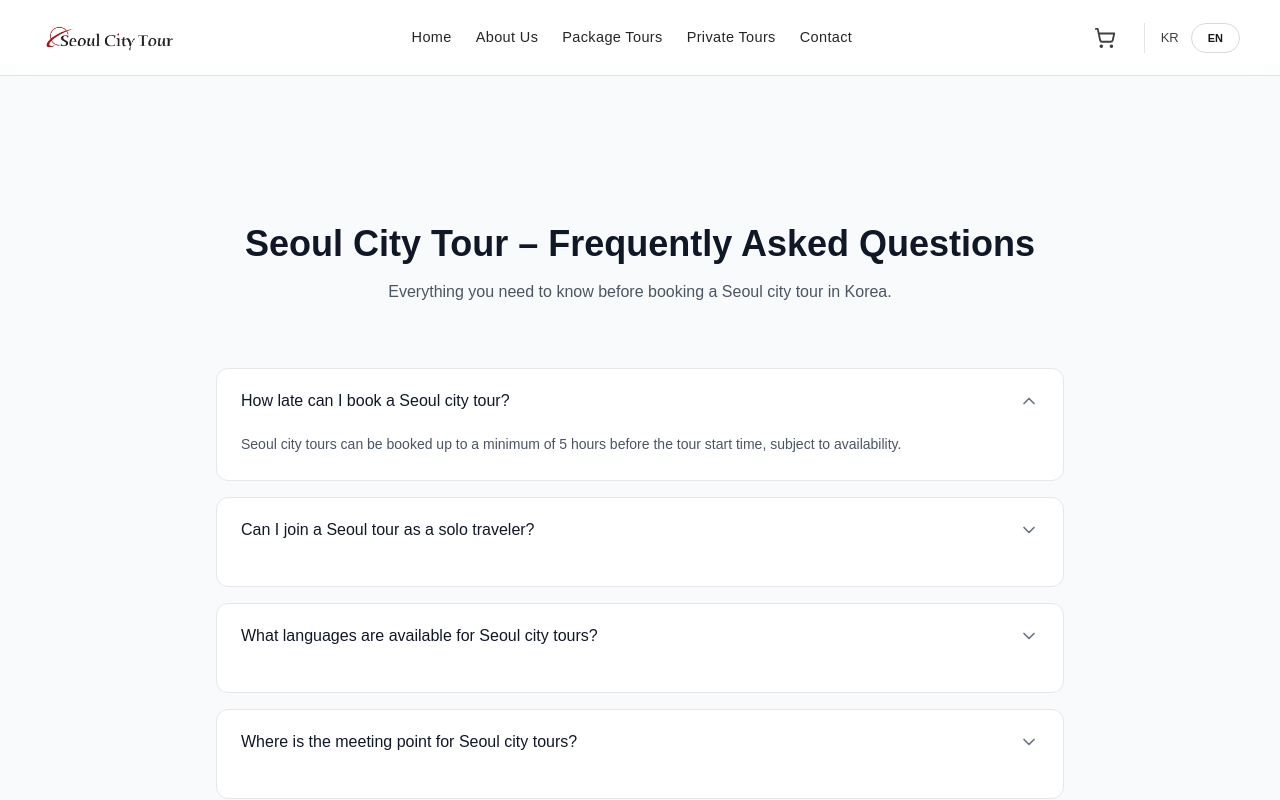
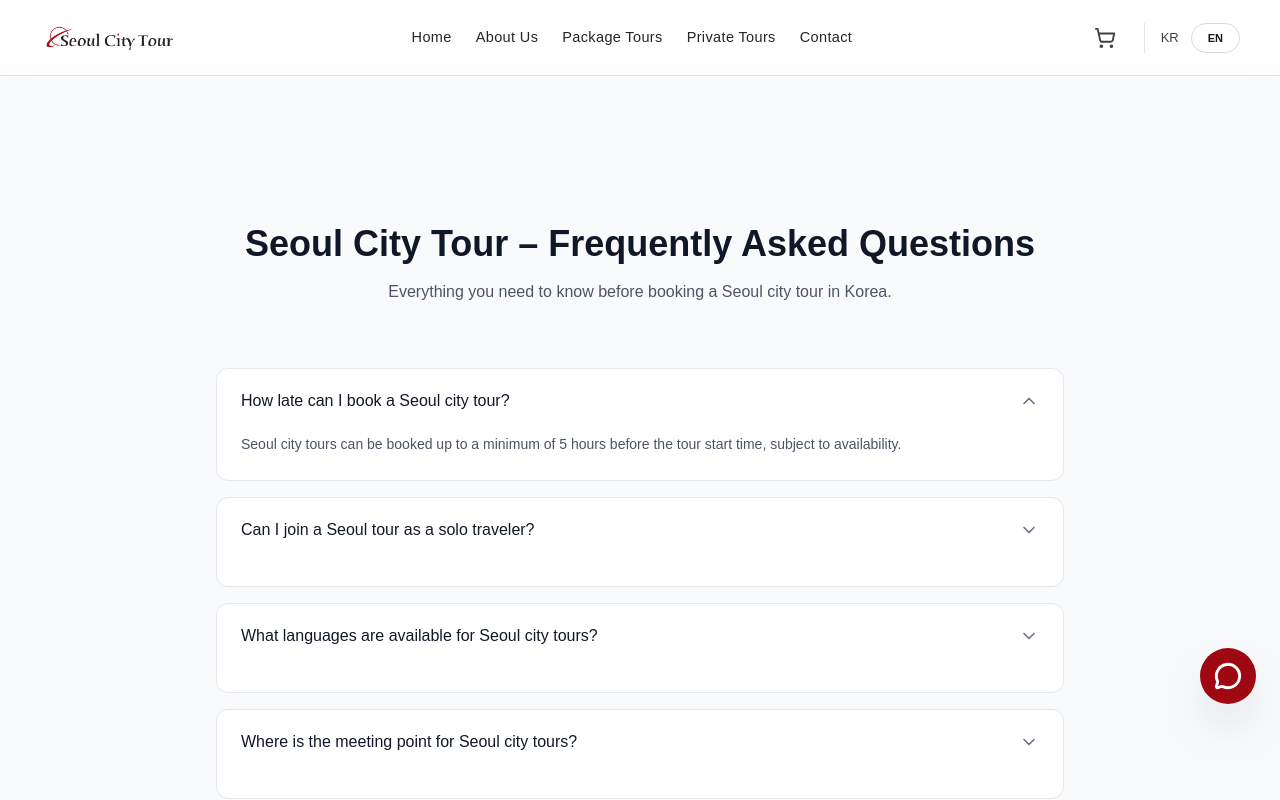
Before and after one commit to hdachan/myseosite, a Next.js app: page /en/faq in a window 1280 px wide. Shown: the top 800 px of the page. Built offline with nearby package versions, Linux system fonts and the light colour scheme.

Commit message:
20260108 오른쪽 상단바 contact바 추가

```diff
--- a/src/app/en/layout.tsx
+++ b/src/app/en/layout.tsx
@@ -5,6 +5,7 @@ import Link from "next/link";
 import Image from "next/image";
 import Script from "next/script";
 import Header from "@/components/Header";
+import FloatingChatButton from "@/components/FloatingChatButton";
 import ScrollToTop from "@/components/ScrollToTop";
 import { Instagram, Youtube, Facebook } from "lucide-react"; // 추가
 
@@ -255,6 +256,7 @@ export default function EnLayout({ children }: { children: React.ReactNode }) {
           </div>
         </div>
       </footer>
+      <FloatingChatButton />
 
       <ScrollToTop />
     </>
--- /dev/null
+++ b/src/components/FloatingChatButton.tsx
@@ -0,0 +1,85 @@
+"use client";
+
+import { useState } from "react";
+import { MessageCircle, X, MessageSquare } from "lucide-react";
+
+export default function FloatingChatButton() {
+  const [isOpen, setIsOpen] = useState(false);
+
+  const toggleMenu = () => setIsOpen(!isOpen);
+
+  return (
+    // 위치: bottom-24 (스크롤 버튼 위쪽 약 16~20px 간격)
+    <div className="fixed bottom-24 right-6 z-50 flex flex-col items-end gap-3">
+      {/* 1. 카카오톡 버튼 */}
+      <div
+        className={`
+          flex items-center gap-2 transition-all duration-300 transform
+          ${
+            isOpen
+              ? "opacity-100 translate-y-0 scale-100"
+              : "opacity-0 translate-y-10 scale-0 pointer-events-none"
+          }
+        `}
+      >
+        <span className="bg-white text-gray-800 text-xs font-bold px-2 py-1 rounded shadow-md">
+          KakaoTalk
+        </span>
+        <a
+          href="https://qr.kakao.com/talk/_MUOV7whPhIbnJ4Kx6NszOwhnTo-"
+          target="_blank"
+          rel="noopener noreferrer"
+          className="w-12 h-12 bg-[#FEE500] rounded-full shadow-lg flex items-center justify-center hover:scale-110 transition-transform text-[#3c1e1e]"
+          aria-label="Chat on KakaoTalk"
+        >
+          <MessageSquare fill="currentColor" className="w-6 h-6" />
+        </a>
+      </div>
+
+      {/* 2. 왓츠앱 버튼 */}
+      <div
+        className={`
+          flex items-center gap-2 transition-all duration-300 delay-75 transform
+          ${
+            isOpen
+              ? "opacity-100 translate-y-0 scale-100"
+              : "opacity-0 translate-y-10 scale-0 pointer-events-none"
+          }
+        `}
+      >
+        <span className="bg-white text-gray-800 text-xs font-bold px-2 py-1 rounded shadow-md">
+          WhatsApp
+        </span>
+        <a
+          href="https://api.whatsapp.com/message/WAPNAALNN7UUL1"
+          target="_blank"
+          rel="noopener noreferrer"
+          className="w-12 h-12 bg-[#25D366] rounded-full shadow-lg flex items-center justify-center hover:scale-110 transition-transform text-white"
+          aria-label="Chat on WhatsApp"
+        >
+          <MessageCircle className="w-6 h-6" />
+        </a>
+      </div>
+
+      {/* 3. 메인 토글 버튼 (스타일 완전 통일) */}
+      <button
+        onClick={toggleMenu}
+        aria-label="Open chat menu"
+        className={`
+          w-14 h-14 rounded-full
+          flex items-center justify-center
+          shadow-2xl hover:shadow-xl
+          transition-all duration-300
+          text-white
+          ${isOpen ? "bg-gray-600 rotate-90" : "bg-red-800 hover:bg-red-900 hover:scale-105"}
+        `}
+      >
+        {isOpen ? (
+          <X className="w-7 h-7" strokeWidth={2.5} />
+        ) : (
+          <MessageCircle className="w-7 h-7" strokeWidth={2.5} />
+        )}
+      </button>
+    </div>
+  );
+}
--- a/src/components/ScrollToTop.tsx
+++ b/src/components/ScrollToTop.tsx
@@ -27,17 +27,18 @@ export default function ScrollToTop() {
       onClick={scrollToTop}
       aria-label="Scroll to top"
       className={`
-        fixed bottom-6 right-6 z-50
-        w-12 h-12 rounded-full
+        fixed bottom-6 right-6 z-40
+        w-14 h-14 rounded-full
         bg-red-800 text-white
         flex items-center justify-center
-        shadow-lg
+        shadow-2xl hover:shadow-xl
         transition-all duration-300
-        hover:bg-red-900 hover:scale-110
-        ${visible ? "opacity-100" : "opacity-0 pointer-events-none"}
+        hover:bg-red-900 hover:scale-105
+        ${visible ? "opacity-100 translate-y-0" : "opacity-0 translate-y-10 pointer-events-none"}
       `}
     >
-      <ChevronUp size={22} />
+      {/* 아이콘 크기 통일 (w-7 h-7 = 28px) */}
+      <ChevronUp className="w-7 h-7" strokeWidth={2.5} />
     </button>
   );
 }
```
